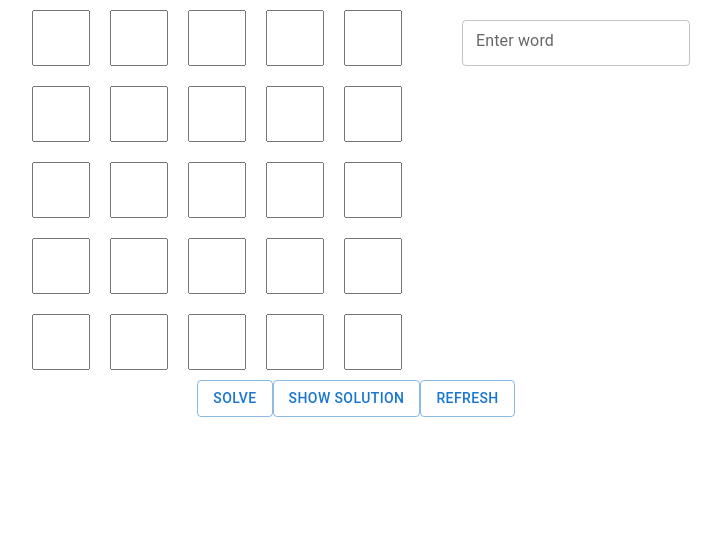
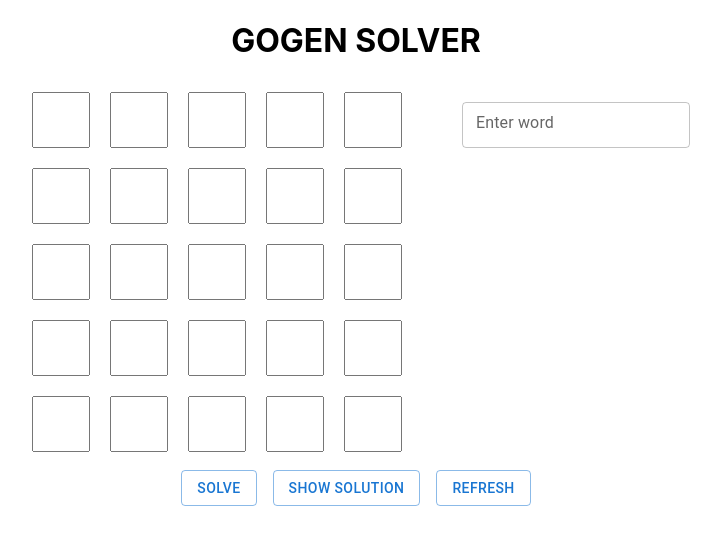
Before and after one commit to aarongrand97/gogenui, a React (Create React App) app: page / in a window 1280 px wide. Shown: the top 544 px of the page, without its empty margins (284-1005 px from the left). Built offline with nearby package versions, Linux system fonts and the light colour scheme.

Commit message:
words list is now scrollable

```diff
--- a/src/App.js
+++ b/src/App.js
@@ -72,12 +72,13 @@ function App() {
   return (
     <>
     <div className="App">
+      <h1>GOGEN SOLVER</h1>
       <Grid grid = {grid} updateGrid = {(index, value) => updateGrid(index, value)} showSolution = {showSolution}/>
       <WordsInput wordsList = {wordsList} onAddWord = {(word) => addToWordsList(word)} onRemoveWord = {(word) => removeFromWordsList(word)}/>
       <div>
-      <Button variant="outlined" onClick={solve}>Solve</Button>
-      <Button variant="outlined" onClick={() => setShowSolution(!showSolution)}>Show Solution</Button>
-      <Button variant="outlined" onClick={refresh}>Refresh</Button>
+      <Button sx={{margin: 1}} variant="outlined" onClick={solve}>Solve</Button>
+      <Button sx={{margin: 1}} variant="outlined" onClick={() => setShowSolution(!showSolution)}>Show Solution</Button>
+      <Button sx={{margin: 1}} variant="outlined" onClick={refresh}>Refresh</Button>
       </div>
     </div>
     <ToastContainer />
--- a/src/WordsInput.css
+++ b/src/WordsInput.css
@@ -10,10 +10,3 @@
     vertical-align: top;
     font-size: 20px;
 }
-
-.wordsInput p {
-    border-style: solid;
-    border-color: black;
-    height: 300px;
-    white-space: pre-line;
-}
--- a/src/WordsInput.js
+++ b/src/WordsInput.js
@@ -2,6 +2,7 @@ import { TextField } from '@mui/material';
 import { useState } from 'react';
 import WordDisplay from './WordDisplay';
 import './WordsInput.css'
+import { List } from '@mui/material';
 
 const WordsInput = (props) => {
 
@@ -31,11 +32,18 @@ const WordsInput = (props) => {
         <div className='wordsInput'>
             <TextField size="small" id="wordInput" label="Enter word" variant="outlined" value= {currentInputtedWord} onChange={handleChange} onKeyDown={handleKeyDown}/>
 
-            {Array.from(props.wordsList).map(word => (
+            <List sx={{ width: '100%', maxWidth: 360, maxHeight: 300, overflow: 'auto', bgcolor: 'background.paper' }}>
+            {Array.from(props.wordsList).map((word) => (
                 <WordDisplay value={word} removeWord={removeWord}/>
             ))}
+            </List>
+
         </div>
     );
 }
 
 export default WordsInput;
+
+/*  {Array.from(props.wordsList).map(word => (
+                <WordDisplay value={word} removeWord={removeWord}/>
+            ))} */
```
